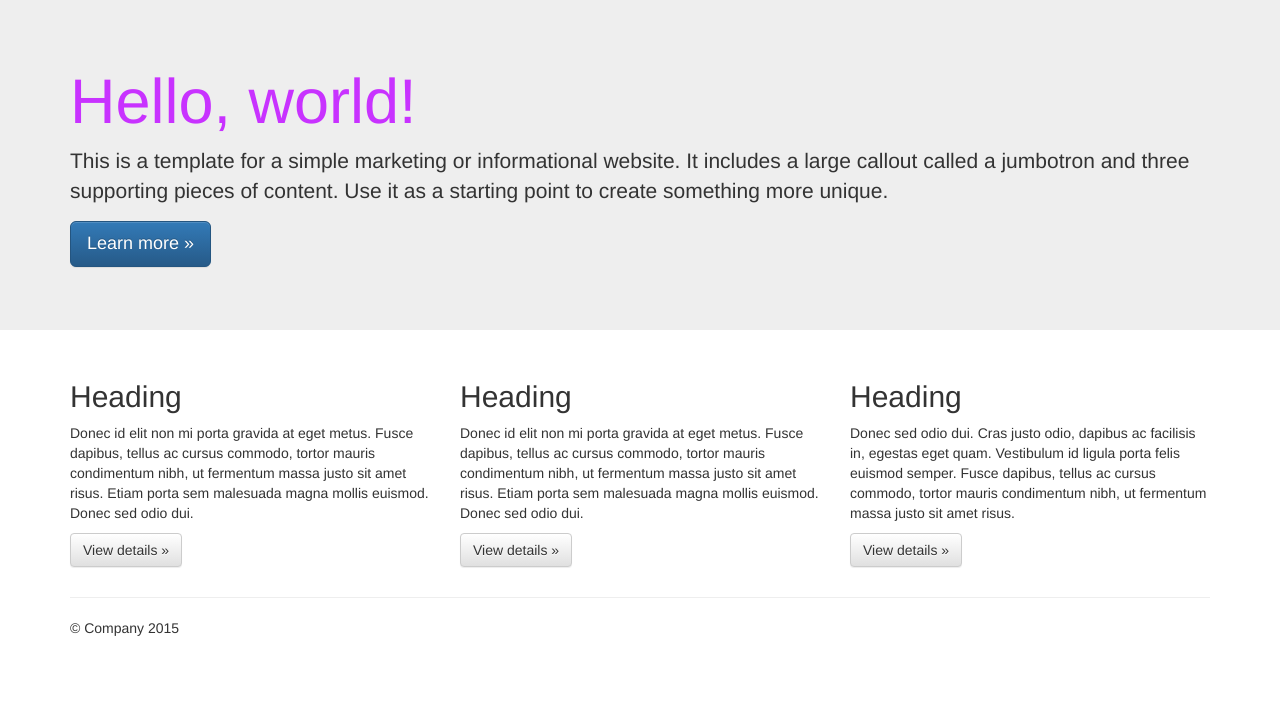
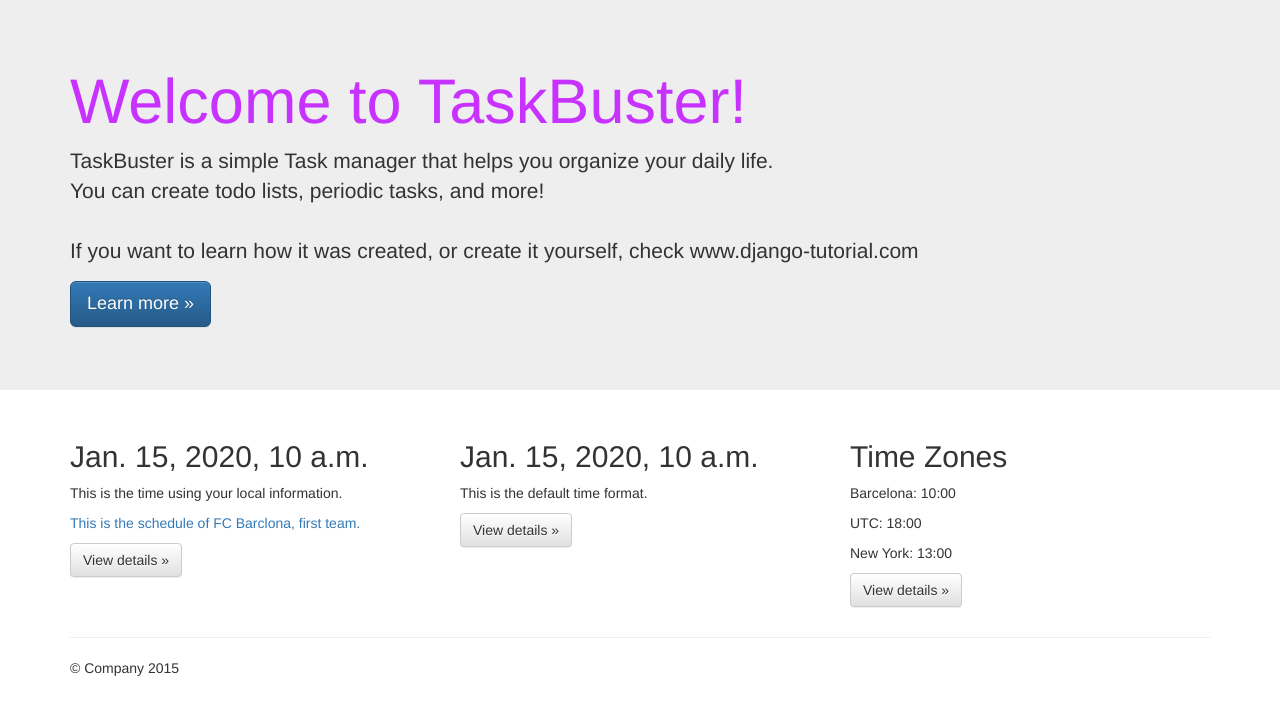
Before and after one commit to ann-xvii/tasks-django, a Django app: template taskbuster/templates/taskbuster/index.html in a window 1280 px wide. Shown: the part 51-766 px from the top of the page. Run offline with Django 3.2, Linux system fonts and the light colour scheme; the template is opened without the code that fills it: most values are stand-ins (such as "Sample title", 1, 10 or a date in 2020); some libraries are stand-ins or nearby versions.

Commit message:
internationalization, localization

```diff
--- a/requirements/base.txt
+++ b/requirements/base.txt
@@ -1 +1,2 @@
 Django==1.8
+pytz==2015.6
--- a/taskbuster/templates/taskbuster/index.html
+++ b/taskbuster/templates/taskbuster/index.html
@@ -1,11 +1,14 @@
 {% extends "base.html" %}
+{% load i18n %}
+{% load l10n %}
+{% load tz %}
 {% block head_title %}TaskBuster Django Tutorial{% endblock %}
 
 {% block content %}
     <div class="jumbotron">
       <div class="container">
-        <h1>Hello, world!</h1>
-        <p>This is a template for a simple marketing or informational website. It includes a large callout called a jumbotron and three supporting pieces of content. Use it as a starting point to create something more unique.</p>
+        <h1>{% trans "Welcome to TaskBuster!" %}</h1>
+        <p>{% blocktrans %}TaskBuster is a simple Task manager that helps you organize your daily life. <br/> You can create todo lists, periodic tasks, and more! <br/><br/> If you want to learn how it was created, or create it yourself, check www.django-tutorial.com {% endblocktrans %}</p>
         <p><a class="btn btn-primary btn-lg" href="#" role="button">Learn more &raquo;</a></p>
       </div>
     </div>
@@ -14,18 +17,21 @@
       <!-- Example row of columns -->
       <div class="row">
         <div class="col-md-4">
-          <h2>Heading</h2>
-          <p>Donec id elit non mi porta gravida at eget metus. Fusce dapibus, tellus ac cursus commodo, tortor mauris condimentum nibh, ut fermentum massa justo sit amet risus. Etiam porta sem malesuada magna mollis euismod. Donec sed odio dui. </p>
+          <h2 id="local-date">{{ today }}</h2>
+          <p>This is the time using your local information.</p>
+          <p><a href="http://www.fcbarcelona.com/football/first-team/calendar" target="_blank">This is the schedule of FC Barclona, first team.</a></p>
           <p><a class="btn btn-default" href="#" role="button">View details &raquo;</a></p>
         </div>
         <div class="col-md-4">
-          <h2>Heading</h2>
-          <p>Donec id elit non mi porta gravida at eget metus. Fusce dapibus, tellus ac cursus commodo, tortor mauris condimentum nibh, ut fermentum massa justo sit amet risus. Etiam porta sem malesuada magna mollis euismod. Donec sed odio dui. </p>
+          <h2 id="non-local-date">{{ today|unlocalize }}</h2>
+          <p>This is the default time format.</p>
           <p><a class="btn btn-default" href="#" role="button">View details &raquo;</a></p>
        </div>
         <div class="col-md-4">
-          <h2>Heading</h2>
-          <p>Donec sed odio dui. Cras justo odio, dapibus ac facilisis in, egestas eget quam. Vestibulum id ligula porta felis euismod semper. Fusce dapibus, tellus ac cursus commodo, tortor mauris condimentum nibh, ut fermentum massa justo sit amet risus.</p>
+          <h2>Time Zones</h2>
+          <p>Barcelona: <span id="time-tz">{{ now|time:"H:i" }}</span></p>
+          <p>UTC: <span id="time-utc">{{ now|utc|time:"H:i" }}</span></p>
+          <p>New York: <span id="time-ny">{{ now|timezone:"America/New_York"|time:"H:i"}}</span></p>
           <p><a class="btn btn-default" href="#" role="button">View details &raquo;</a></p>
         </div>
       </div>
--- a/taskbuster/test.py
+++ b/taskbuster/test.py
@@ -1,14 +1,17 @@
 # -*- coding: utf-8 -*-
 from django.test import TestCase
 from django.core.urlresolvers import reverse
+from django.utils.translation import activate
 
 
 class TestHomePage(TestCase):
 
     def test_uses_index_template(self):
+        activate('en')
         response = self.client.get(reverse("home"))
         self.assertTemplateUsed(response, "taskbuster/index.html")
 
     def test_uses_base_template(self):
+        activate('en')
         response = self.client.get(reverse("home"))
         self.assertTemplateUsed(response, "base.html")
--- a/taskbuster/urls.py
+++ b/taskbuster/urls.py
@@ -15,11 +15,16 @@
 """
 from django.conf.urls import include, url
 from django.contrib import admin
-
+from django.conf.urls.i18n import i18n_patterns
 from .views import home, home_files
 
 urlpatterns = [
+    url(r'^(?P<filename>(robots.txt)|(humans.txt))$',
+    home_files, name='home-files'),
+]
+
+
+urlpatterns += i18n_patterns(
+    url(r'^$', home, name='home'),
     url(r'^admin/', include(admin.site.urls)),
-    url(r'^$', home, name='home'),
-    url(r'^(?P<filename>(robots.txt)|(humans.txt))$', home_files, name='home-files'),
-]
+)
--- a/taskbuster/views.py
+++ b/taskbuster/views.py
@@ -1,9 +1,13 @@
 # -*- coding: utf-8 -*-
 from django.shortcuts import render
+from django.utils.timezone import now
+import datetime
 
 
 def home(request):
-    return render(request, "taskbuster/index.html", {})
+    today = datetime.date.today()
+    return render(request, "taskbuster/index.html",
+                  {'today': today, 'now': now()})
 
 
 def home_files(request, filename):
```
Also changed, not shown: functional_tests/test_all_users.py (+31 -0 lines), taskbuster/settings/base.py (+19 -5 lines), taskbuster/locale/ca/LC_MESSAGES/django.po (added), 1 other file.
